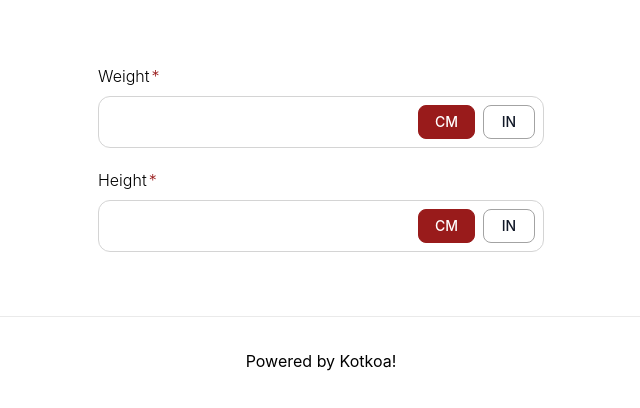
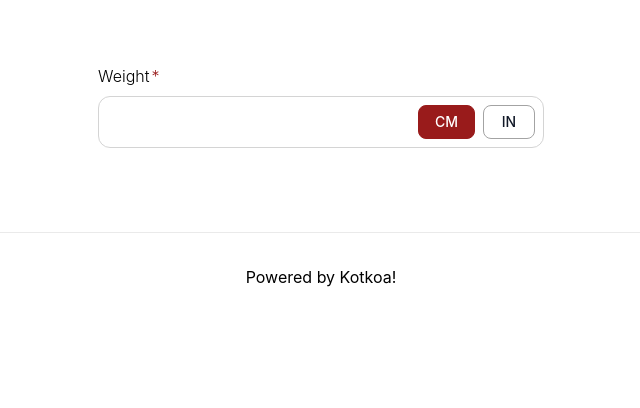
Before and after one commit to Kotkoa/tw-project, a Next.js app: page / in a window 1280 px wide. Shown: the top 408 px of the page, without its empty margins (319-959 px from the left). Built offline with nearby package versions, Linux system fonts and the light colour scheme.

Commit message:
add metricSelector component to get out logic

```diff
--- a/components/Converter/index.js
+++ b/components/Converter/index.js
@@ -1,20 +1,12 @@
 import React, { useState } from 'react'
 import InputBorder from '../UI/InputBorder'
 import Button from '../UI/Button'
+import MetricSelector from '../UI/MetricSelector'
 
 const Converter = (props) => {
   const [metricWeight, setMetricWeight] = useState(true)
-  const [metricHeight, setMetricHeight] = useState(true)
 
-  const HandleClickWeight = () =>
-    setMetricWeight((prevState) => {
-      return !prevState
-    })
-
-  const HandleClickHeight = () =>
-    setMetricHeight((prevState) => {
-      return !prevState
-    })
+  const changeMetric = () => setMetricWeight((prevState) => !prevState)
 
   return (
     <div className="flex flex-col items-center justify-center flex-1 py-16">
@@ -23,32 +15,8 @@ const Converter = (props) => {
           name="Weight"
           className="flex flex-row justify-between mb-5"
         >
-          <input type="text" className="w-5 bg-white" />
-          <div className="inline-flex space-x-2">
-            <Button onClick={HandleClickWeight} view={metricWeight}>
-              CM
-            </Button>
-            <Button onClick={HandleClickWeight} view={!metricWeight}>
-              IN
-            </Button>
-          </div>
-        </InputBorder>
-        <InputBorder
-          name="Height"
-          className="flex flex-row items-center justify-between"
-        >
-          <div>
-            <input type="text" className="w-5 bg-white" />
-            {!metricHeight && <input type="text" className="w-5 bg-white" />}
-          </div>
-          <div className="inline-flex space-x-2">
-            <Button onClick={HandleClickHeight} view={metricHeight}>
-              CM
-            </Button>
-            <Button onClick={HandleClickHeight} view={!metricHeight}>
-              IN
-            </Button>
-          </div>
+          <input type="text" className="w-full bg-white outline-none" />
+          <MetricSelector changeMetric={changeMetric} isMetric={metricWeight} />
         </InputBorder>
       </form>
     </div>
--- a/components/UI/Button/index.js
+++ b/components/UI/Button/index.js
@@ -1,17 +1,19 @@
 import React from 'react'
 
 const Button = (props) => {
+  const { onClick, isMetric, children } = props
+
   return (
     <button
       type="button"
-      onClick={props.onClick}
+      onClick={onClick}
       className={`${
-        props.view
+        isMetric
           ? 'border-red-800 bg-red-800 text-white'
           : 'border-neutral-400 bg-white'
-      } border  px-4 py-1.5 text-gray-900  rounded-lg  text-sm font-medium text-center min-w-[52px] `}
+      } border  px-4 py-1.5  rounded-lg  text-sm font-medium text-center min-w-[52px] `}
     >
-      {props.children}
+      {children}
     </button>
   )
 }
--- a/components/UI/InputBorder/index.js
+++ b/components/UI/InputBorder/index.js
@@ -1,16 +1,19 @@
 import React from 'react'
 
 const InputBorder = (props) => {
+  const { name, error, className, children } = props
+
   return (
     <div className="flex flex-col justify-start">
       <label className="capitalize neutral-600 after:content-['*'] after:ml-0.5 after:text-red-800 mb-2 font-light text-base">
-        {props.name || InputBorder}
+        {name || InputBorder}
       </label>
       <div
-        className={`w-[446px] rounded-xl p-2 border border-neutral-300 bg-white text-gray-900 invalid:border-pink-500 invalid:text-pink-600 focus:border-sky-500 focus:outline-none focus:ring-1 focus:ring-sky-500 focus:invalid:border-pink-500 focus:invalid:ring-pink-500 disabled:border-neutral-300 disabled:bg-zinc-100 disabled:text-zinc-500 disabled:shadow-none ${props.className}`}
+        className={`w-[446px] rounded-xl p-2 border border-neutral-300 bg-white text-gray-900 invalid:border-pink-500 invalid:text-pink-600 focus:border-sky-500 focus:outline-none focus:ring-1 focus:ring-sky-500 focus:invalid:border-pink-500 focus:invalid:ring-pink-500 disabled:border-neutral-300 disabled:bg-zinc-100 disabled:text-zinc-500 disabled:shadow-none ${className}`}
       >
-        {props.children}
+        {children}
       </div>
+      {error && <p className="text-red-800">{error}</p>}
     </div>
   )
 }
--- /dev/null
+++ b/components/UI/MetricSelector/index.js
@@ -0,0 +1,33 @@
+import React from 'react'
+import Button from '../Button'
+
+function MetricSelector(props) {
+  const { changeMetric, isMetric } = props
+
+  const handleClickCM = () => {
+    if (!isMetric) {
+      return changeMetric()
+    }
+    return
+  }
+
+  const handleClickIN = () => {
+    if (isMetric) {
+      return changeMetric()
+    }
+    return
+  }
+
+  return (
+    <div className="inline-flex space-x-2">
+      <Button onClick={handleClickCM} isMetric={isMetric}>
+        CM
+      </Button>
+      <Button onClick={handleClickIN} isMetric={!isMetric}>
+        IN
+      </Button>
+    </div>
+  )
+}
+
+export default MetricSelector
```
